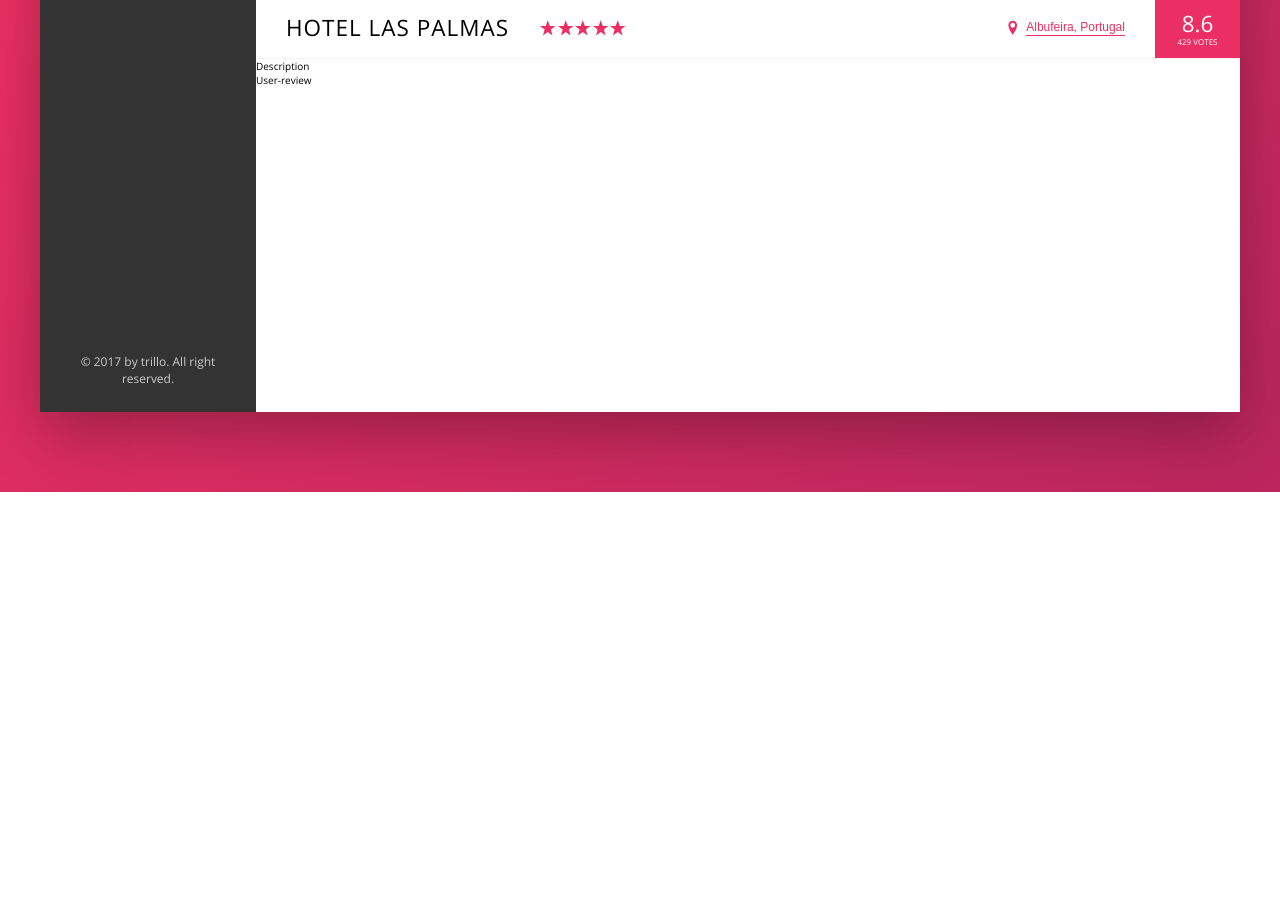
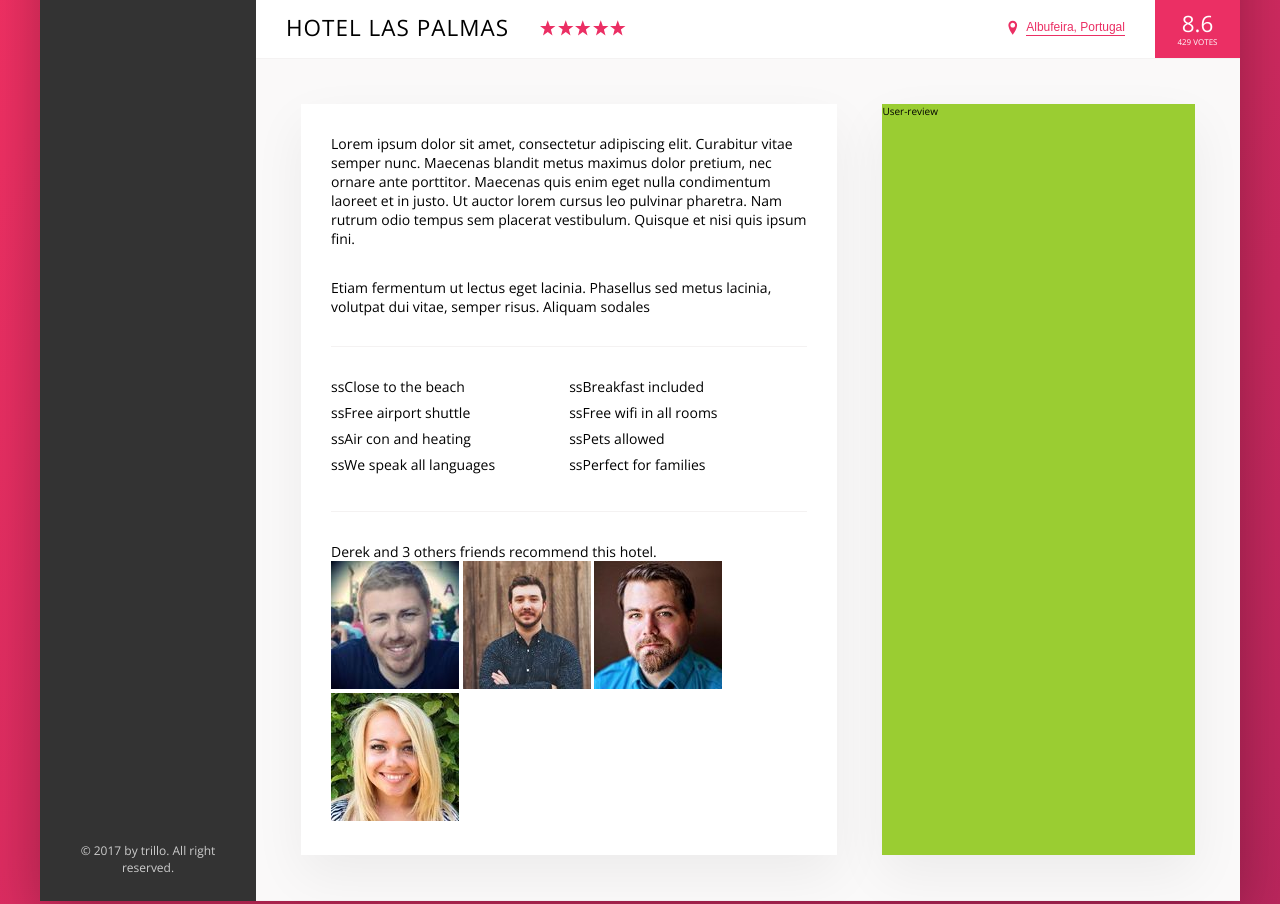
Before and after one commit to 1orZero/Trillo, a website: page index.html in a window 1280 px wide. Shown: the part 538-1442 px from the top of the page. Before the commit the page ends 1030 px from the top, so only its background shows below. Drawn offline with nearby package versions, Linux system fonts and the light colour scheme.

Commit message:
WORKING 83 Description Section

```diff
--- a/index.html
+++ b/index.html
@@ -134,7 +134,40 @@
                 <div class="detail">
 
                     <div class="description">
-                        Description
+                        <p class="paragraph">
+                            Lorem ipsum dolor sit amet, consectetur adipiscing elit. Curabitur vitae semper nunc.
+                            Maecenas
+                            blandit metus maximus dolor pretium, nec ornare ante porttitor. Maecenas quis enim eget
+                            nulla
+                            condimentum laoreet et in justo. Ut auctor lorem cursus leo pulvinar pharetra. Nam rutrum
+                            odio
+                            tempus sem placerat vestibulum. Quisque et nisi quis ipsum fini.
+                        </p>
+                        <p class="paragraph">
+                            Etiam fermentum ut lectus eget lacinia. Phasellus sed metus lacinia, volutpat dui vitae,
+                            semper risus. Aliquam sodales
+                        </p>
+                        <ul class="list">
+                            <li class="list__item">Close to the beach</li>
+                            <li class="list__item">Breakfast included</li>
+                            <li class="list__item">Free airport shuttle</li>
+                            <li class="list__item">Free wifi in all rooms</li>
+                            <li class="list__item">Air con and heating</li>
+                            <li class="list__item">Pets allowed</li>
+                            <li class="list__item">We speak all languages</li>
+                            <li class="list__item">Perfect for families</li>
+                        </ul>
+                        <div class="recommend">
+                            <p class="recommend__count">
+                                Derek and 3 others friends recommend this hotel.
+                            </p>
+                            <div class="recommend__friends">
+                                <img src="img/user-3.jpg" alt="Friend 1" class="recommend__photo">
+                                <img src="img/user-4.jpg" alt="Friend 2" class="recommend__photo">
+                                <img src="img/user-5.jpg" alt="Friend 3" class="recommend__photo">
+                                <img src="img/user-6.jpg" alt="Friend 4" class="recommend__photo">
+                            </div>
+                        </div>
                     </div>
 
                     <div class="user-review">
--- a/sass/_base.scss
+++ b/sass/_base.scss
@@ -31,6 +31,9 @@
     --color-grey-dark-3: #999;
 
     --shadow-dark: 0 2rem 6rem rgba(0, 0, 0, 0.3);
+    --shadow-light: 0 2rem 5rem rgba(0,0,0,.06);
+
+    --line: 1px solid var(--color-grey-light-2);
 }
 
 * {
--- a/sass/_components.scss
+++ b/sass/_components.scss
@@ -213,7 +213,7 @@
     justify-content: space-between;
     align-items: center;
 
-    border-bottom: 1px solid var(--color-grey-light-2);
+    border-bottom: var(--line);
 
     &__icon-star,
     &__icon-location {
@@ -306,3 +306,31 @@
         }
     }
 }
+/////////////////////////////////////
+// PARAGRAPH
+.paragraph {
+    &:not(:last-of-type) {
+        margin-bottom: 3rem;
+    }
+}
+/////////////////////////////////////
+// LIST
+.list{
+    list-style: none;
+    margin:3rem 0;
+    padding:3rem 0;
+    border-top:var(--line);
+    border-bottom:var(--line);
+
+    display: flex;
+    flex-wrap: wrap;
+    &__item {
+        flex:0 0 50%;
+        margin-bottom: .7rem;
+    }
+    &__item::before{
+        content: "ss";
+    }
+}
+/////////////////////////////////////
+// RECOMMEND
--- a/sass/_layout.scss
+++ b/sass/_layout.scss
@@ -11,7 +11,7 @@
     font-size: 1.4rem;
     height: 7rem;
     background-color: #fff;
-    border-bottom: 1px solid var(--color-grey-light-2);
+    border-bottom: var(--line);
 
     display: flex;
     justify-content: space-between;
@@ -20,9 +20,6 @@
 
 .content {
     display: flex;
-
-    // TEST
-    height: 80rem;
 }
 
 .sidebar {
@@ -41,16 +38,23 @@
 }
 
 .detail {
-    display:flex;
+    display: flex;
+    padding: 4.5rem;
+    border-bottom: var(--line);
+    background-color: var(--color-grey-light-1);
 }
 
 .description {
-    background-color: orangered;
+    font-size: 1.4rem;
+    background-color: #fff;
+    box-shadow: var(--shadow-light);
+    padding: 3rem;
     flex: 0 0 60%;
-    margin-right: 1rem;
+    margin-right: 4.5rem;
 }
 
-.user-reivew {
-    background-color:yellowgreen;
+.user-review {
+    background-color: yellowgreen;
+    box-shadow: var(--shadow-light);
     flex: 1;
 }
```
Also changed, not shown: css/style.css, 1 other file.
